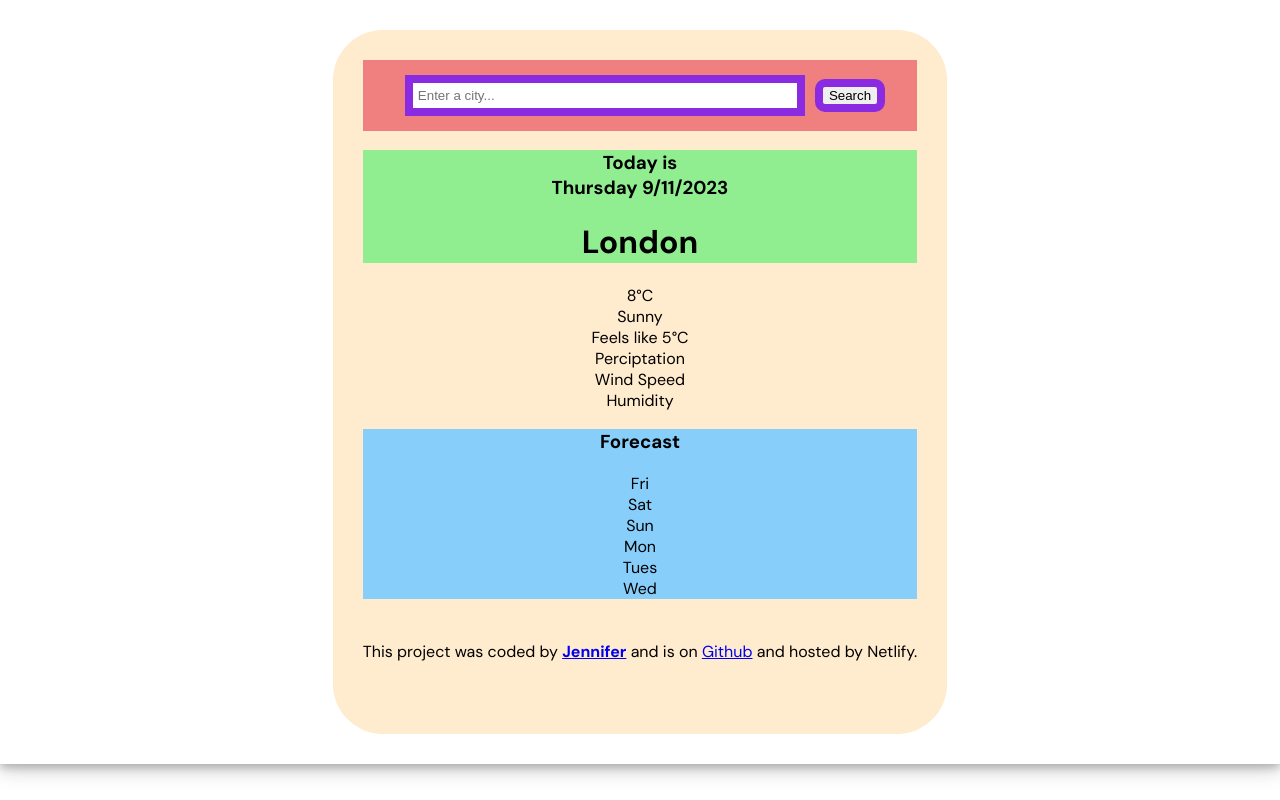
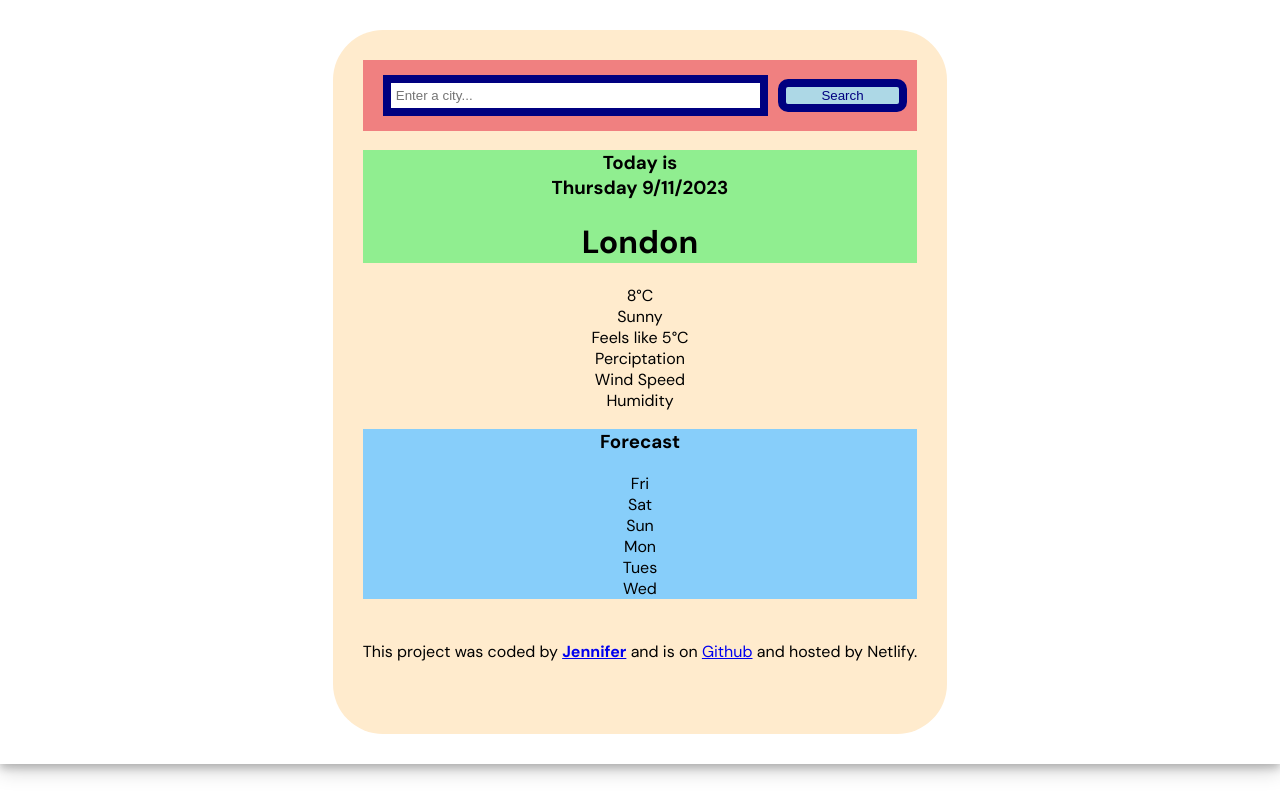
Before and after one commit to jennyweic/weather-app-vanilla, a website: page index.html in a window 1280 px wide. Drawn offline with Linux system fonts and the light colour scheme.

Commit message:
formatted css

```diff
--- a/src/style.css
+++ b/src/style.css
@@ -1,6 +1,6 @@
-body{
-    font-family: 'Bebas Neue', sans-serif;
-font-family: 'DM Sans', sans-serif;
+body {
+  font-family: "Bebas Neue", sans-serif;
+  font-family: "DM Sans", sans-serif;
   margin: 0 auto;
   display: flex;
   justify-content: center;
@@ -13,20 +13,19 @@ display: flex;
   padding: 30px;
   margin: 30px auto;
   border-radius: 50px;
-
 }
 
-.heading-details{
+.heading-details {
   box-sizing: border-box;
   background-color: lightgreen;
 }
 
-.container{
+.container {
   box-sizing: border-box;
   background-color: lightskyblue;
 }
 
-#search-function{
+#search-function {
   box-sizing: border-box;
   background-color: lightcoral;
   padding: 5px 10px;
@@ -37,24 +36,34 @@ box-sizing: border-box;
 
 #search-button {
   border-radius: 10px;
-    width:25% auto;
-    border: 0.5rem solid blueviolet;
+  width: 25%;
+  border: 0.5rem solid navy;
+  background-color: lightblue;
+  color: navy;
 }
 
-#form-input{
-    width: 70%;
-    border: 0.5rem solid blueviolet;
-    padding: 5px;
-    margin:10px;
+#search-button:hover {
+  display: inline-block;
+  position: relative;
+  transition-duration: 0.4s;
+  cursor: pointer;
+  box-shadow: 0 12px 16px 0 rgba(0, 0, 0, 0.24),
+    0 17px 50px 0 rgba(0, 0, 0, 0.19);
 }
 
-@media (max-width: 600px){
-    .app-card{
-min-width: 500px;
-
+#form-input {
+  width: 70%;
+  border: 0.5rem solid navy;
+  padding: 5px;
+  margin: 10px;
 }
 
-    #form-input #search-button{
+@media (max-width: 600px) {
+  .app-card {
+    min-width: 500px;
+  }
+
+  #form-input #search-button {
     width: 100%;
   }
 }
```
Lines whose indentation alone changed are shown as unchanged.
